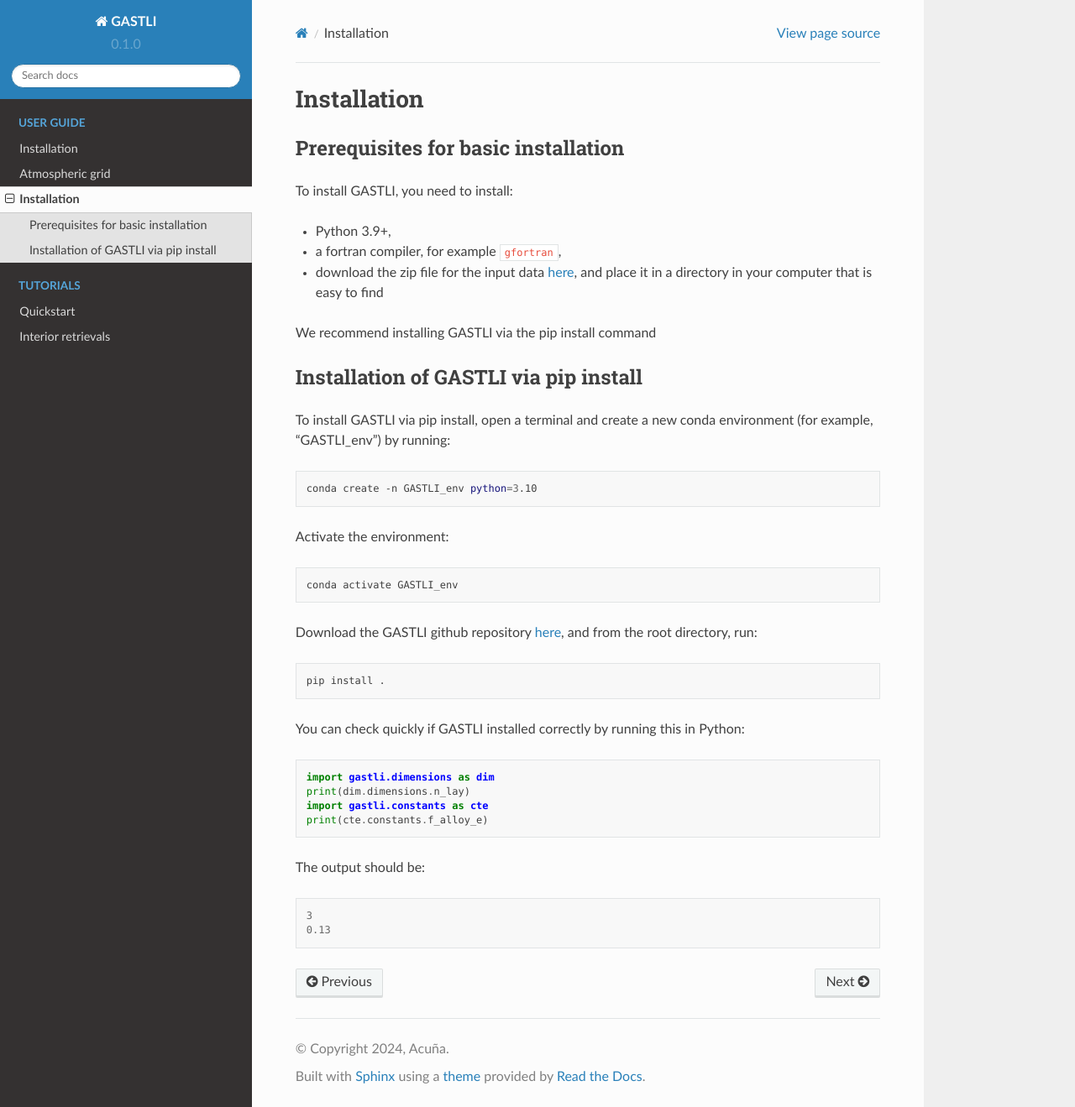
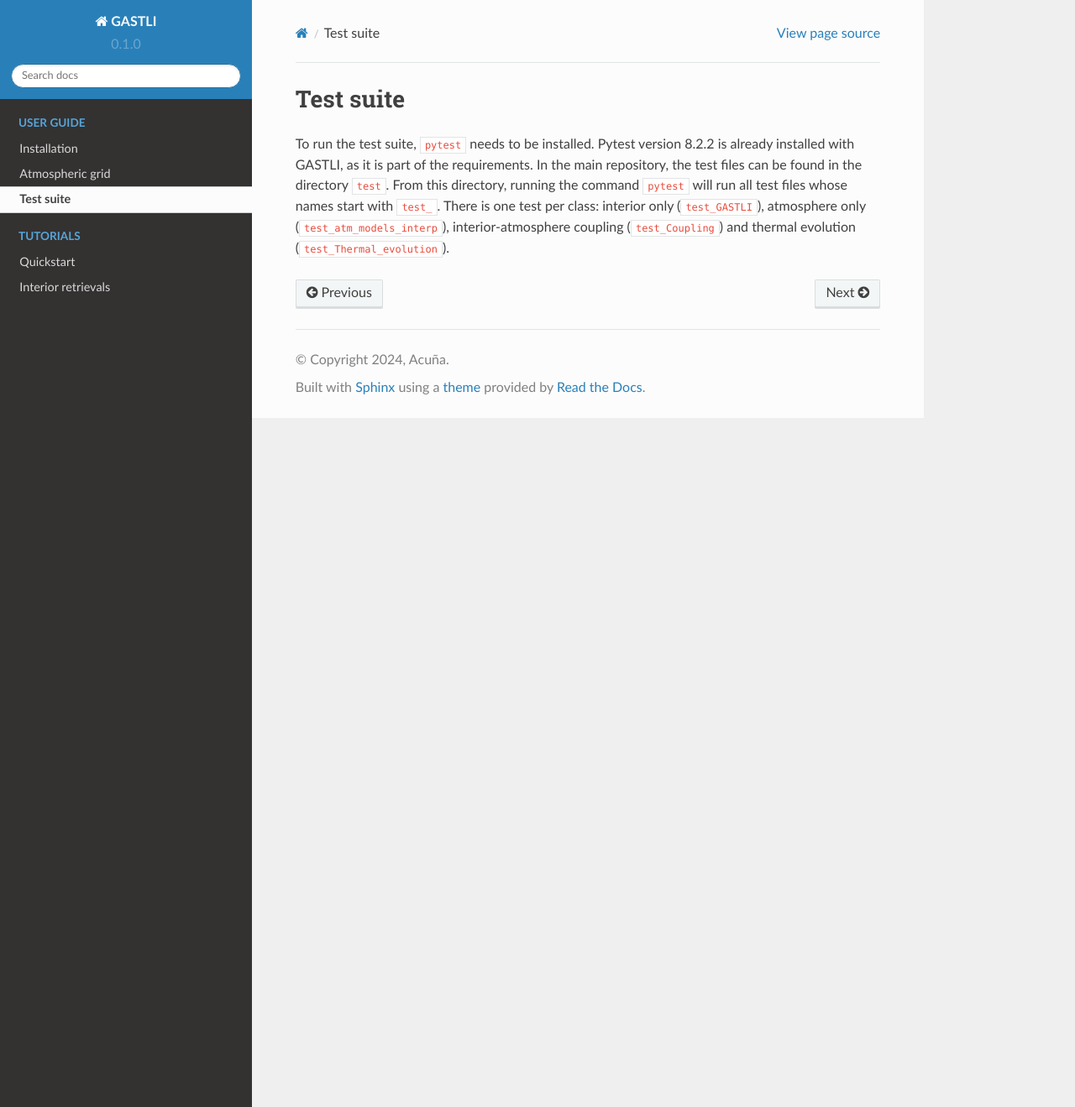
Before and after one commit to lorenaacuna/GASTLI, a Sphinx documentation site: the page built from docs/source/test_suite.rst, in a window 1280 px wide and 1319 px high. Shown: the whole window at 84% size. Built offline with Sphinx 7.4.7 and the Read the Docs theme 2.0.0, drawn with Linux system fonts in a browser that asks for light colours.

Commit message:
Update test_suite.rst

```diff
--- a/docs/source/test_suite.rst
+++ b/docs/source/test_suite.rst
@@ -1,49 +1,5 @@
-============
-Installation
-============
+==========
+Test suite
+==========
 
-Prerequisites for basic installation
-====================================
-To install GASTLI, you need to install:
-
-- Python 3.9+,
-- a fortran compiler, for example ``gfortran``,
-- download the zip file for the input data `here <https://www.dropbox.com/scl/fi/p2kawqp8gtzh5psn21tjc/gastli_input_data.zip?rlkey=fc0mfxvpck5mukkqhk1f8hkad&st=ggsa4zmk&dl=0>`_, and place it in a directory in your computer that is easy to find
-
-We recommend installing GASTLI via the pip install command
-
-Installation of GASTLI via pip install
-=============================================
-To install GASTLI via pip install, open a terminal and create a new conda environment (for example, "GASTLI_env") by running:
-
-.. code-block:: bash
-
-    conda create -n GASTLI_env python=3.10
-
-Activate the environment:
-
-.. code-block:: bash
-
-    conda activate GASTLI_env
-
-Download the GASTLI github repository `here <https://github.com/lorenaacuna/GASTLI>`_, and from the root directory, run:
-
-.. code-block:: bash
-
-    pip install .
-
-You can check quickly if GASTLI installed correctly by running this in Python:
-
-.. code-block:: python
-
-   import gastli.dimensions as dim
-   print(dim.dimensions.n_lay)
-   import gastli.constants as cte
-   print(cte.constants.f_alloy_e)
-
-The output should be:
-
-.. code-block:: python
-
-   3
-   0.13
+To run the test suite, ``pytest`` needs to be installed. Pytest version 8.2.2 is already installed with GASTLI, as it is part of the requirements. In the main repository, the test files can be found in the directory ``test``. From this directory, running the command ``pytest`` will run all test files whose names start with ``test_``. There is one test per class: interior only (``test_GASTLI``), atmosphere only (``test_atm_models_interp``), interior-atmosphere coupling (``test_Coupling``) and thermal evolution (``test_Thermal_evolution``).
```
